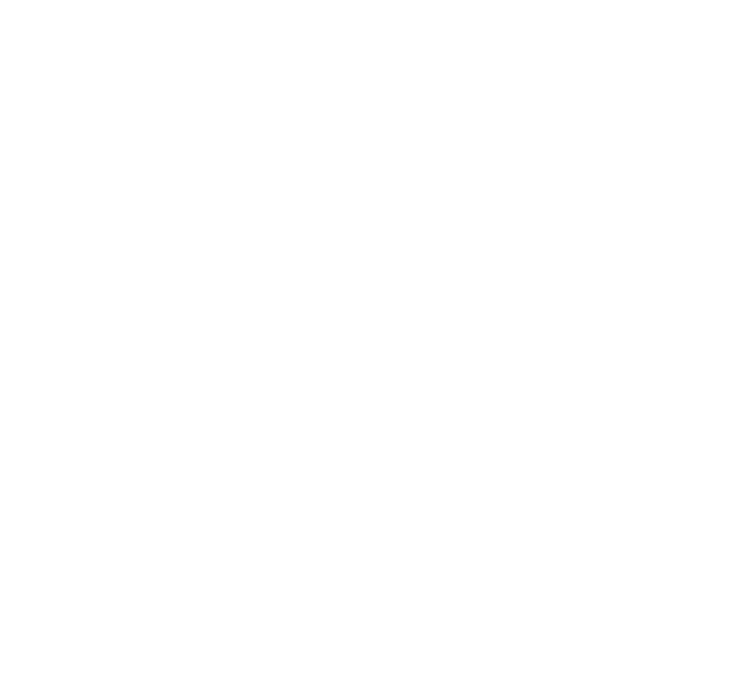
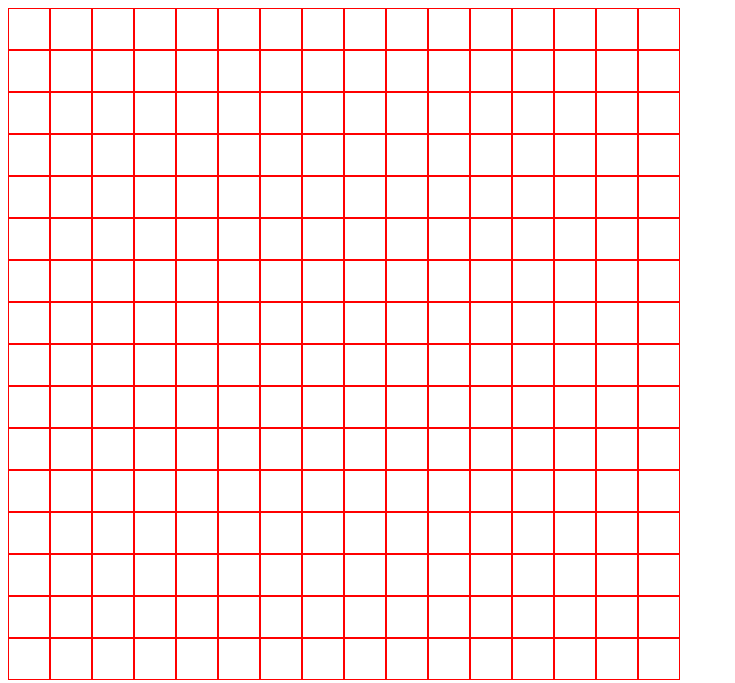
Before and after one commit to bryanyanay/odin-EtchASketch, a plain HTML site: page index.html in a window 1280 px wide. Shown: the whole page, without its empty margins (0-735 px from the left). Drawn offline with Linux system fonts and the light colour scheme.

Commit message:
Create initial grid
Create the initial grid of 16x16 squares, styling it with CSS grid.

```diff
--- a/index.html
+++ b/index.html
@@ -8,6 +8,7 @@
         <link href="styles.css" rel="stylesheet">
     </head>
     <body>
-
+        <div id="grid">
+        </div>
     </body>
 </html>
--- a/script.js
+++ b/script.js
@@ -0,0 +1,15 @@
+
+
+function createGrid() {
+    let grid = document.getElementById("grid");
+
+    for (let i = 0; i < 16*16; i++) {
+        grid.appendChild(document.createElement("div"));
+    }
+
+    for (let cell of grid.children) {
+        cell.classList.add("grid-cell");
+    }
+}
+
+createGrid();
--- a/styles.css
+++ b/styles.css
@@ -0,0 +1,13 @@
+
+#grid {
+    display: grid;
+    grid-template-columns: repeat(16, 1fr);
+
+    width: min-content; /* prevents the grid from stretching horizontally and having its columns separate */
+}
+
+.grid-cell {
+    width: 40px;
+    height: 40px;
+    border: 1px solid red;
+}
```
